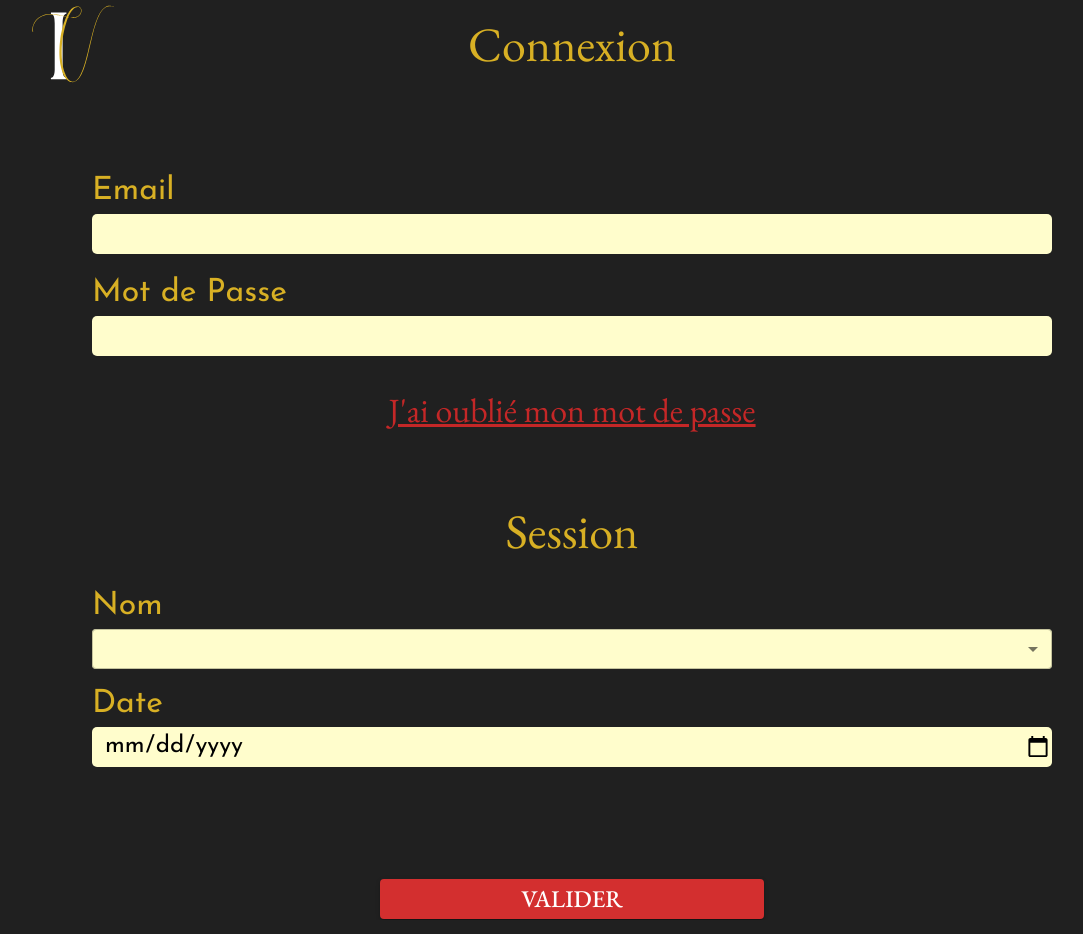
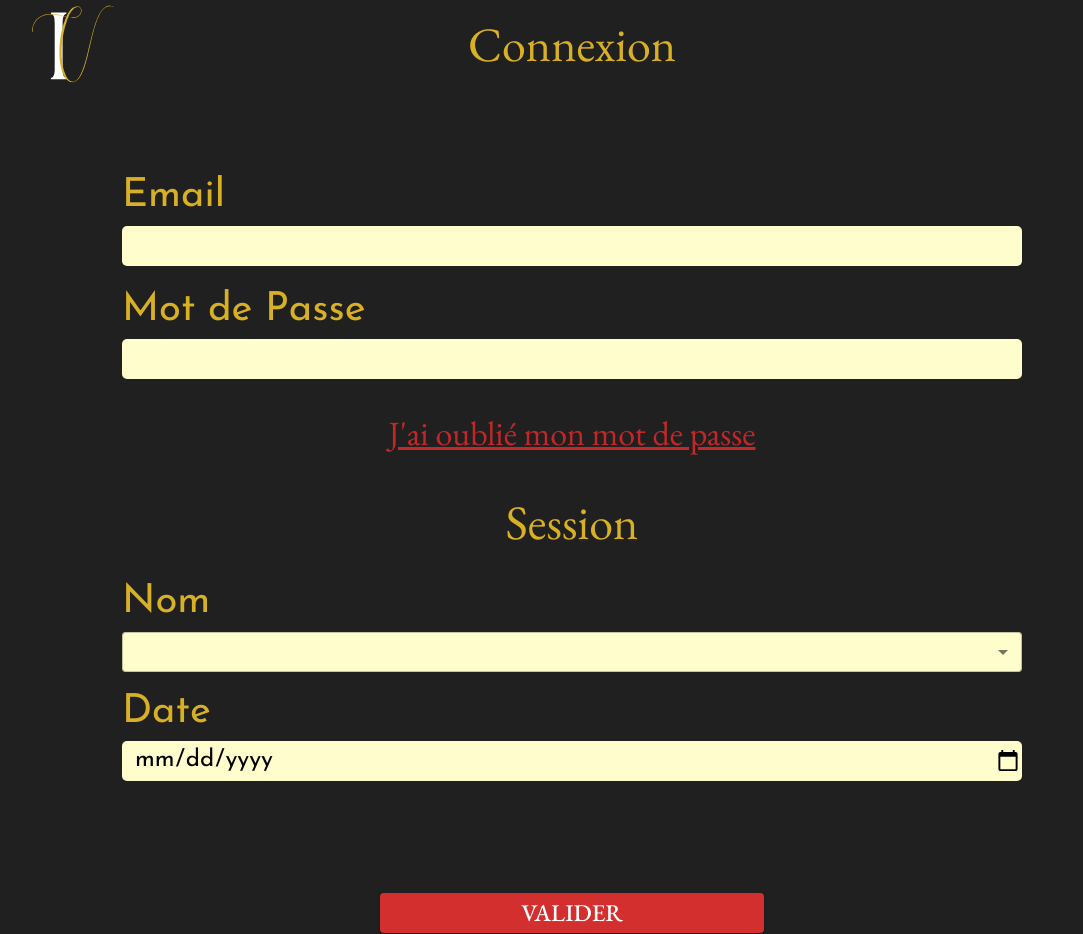
Before and after one commit to WildCodeSchool/2023-02-JS-FT-Lyon-P3-InnoVin, a React (Vite) app in the folder frontend/: page /login in a window 1280 px wide. Shown: the whole page, without its empty margins (68-1151 px from the left). Built offline with nearby package versions, Linux system fonts and the light colour scheme; no server answers.

Commit message:
merged with dev and minor corrections for ESLint

```diff
--- a/frontend/src/pages/Login.jsx
+++ b/frontend/src/pages/Login.jsx
@@ -143,7 +143,15 @@ export default function Login() {
       </Box>
       <form onSubmit={formik.handleSubmit} className={styles.formcontainer}>
         <Box
-          width="75vw"
+          maxHeight="650px"
+          display="flex"
+          flexDirection="column"
+          alignItems="center"
+          width="75w"
+          maxWidth="900px"
+        >
+          <Box
+            width="100%"
             alignSelf="center"
             display="flex"
             flexDirection="column"
@@ -184,7 +192,7 @@ export default function Login() {
             variant="h3"
             sx={{
               p: 3,
-            mt: 6,
+              mt: 2,
               color: "secondary.main",
               fontSize: "calc(2.5rem + 1vmin)",
             }}
@@ -193,7 +201,7 @@ export default function Login() {
             Session{" "}
           </Typography>
           <Box
-          width="75vw"
+            width="100%"
             alignSelf="center"
             display="flex"
             flexDirection="column"
@@ -245,6 +253,7 @@ export default function Login() {
               Valider
             </Typography>
           </Button>
+        </Box>
       </form>
     </div>
   );
--- a/frontend/src/pages/Login.module.css
+++ b/frontend/src/pages/Login.module.css
@@ -2,7 +2,9 @@
     display: flex;
     flex-direction: column;
     align-items: center;
-    width: 100vw;
+    margin: auto;
+    width: 75vw;
+    max-width: 900px;
 }
 
 img {
@@ -10,10 +12,11 @@ img {
     height: 11vh;
 }
 
-@media screen and (min-width: 1477px) {
+@media screen and (min-width: 900px) {
     .formcontainer {
       margin-top: 5rem;
+      max-width: 900px;
       display: flex;
-      gap: 40px;
+      gap: 10px;
       font-size:2.5em;}
     }
```
Lines whose indentation alone changed are shown as unchanged.
